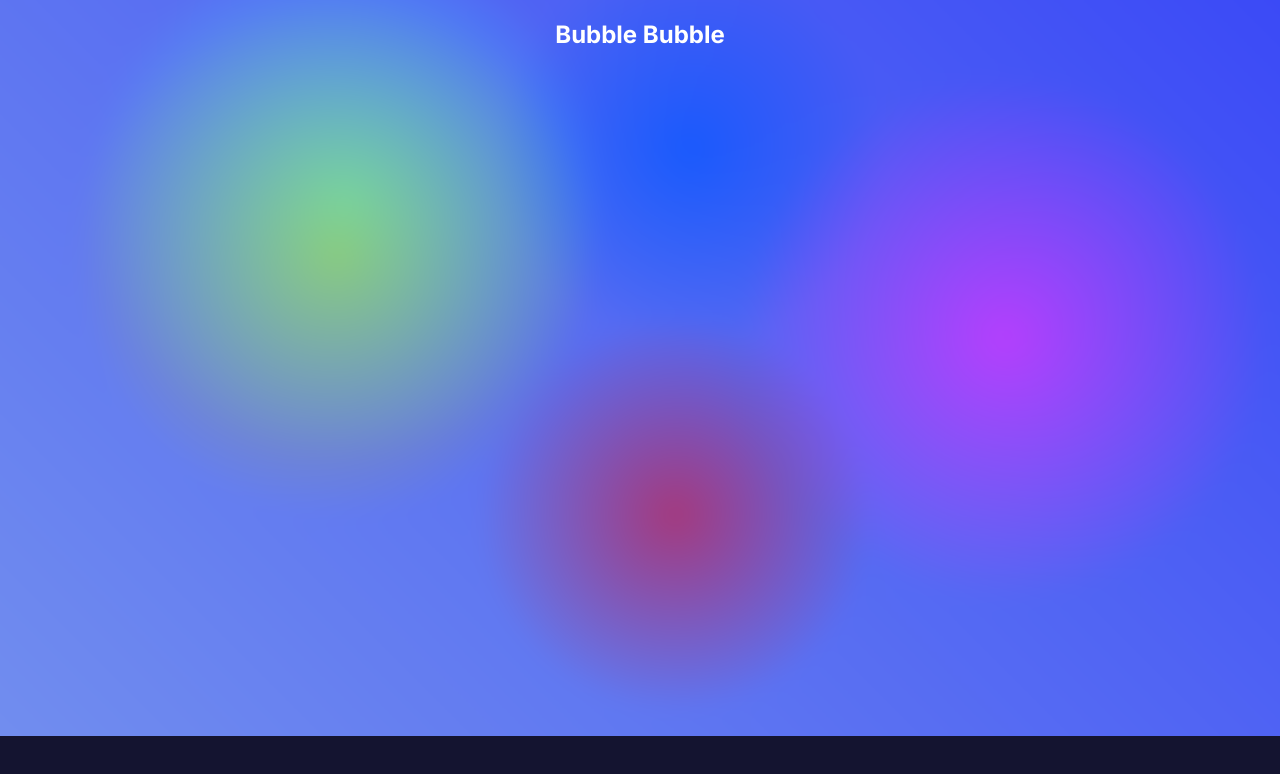
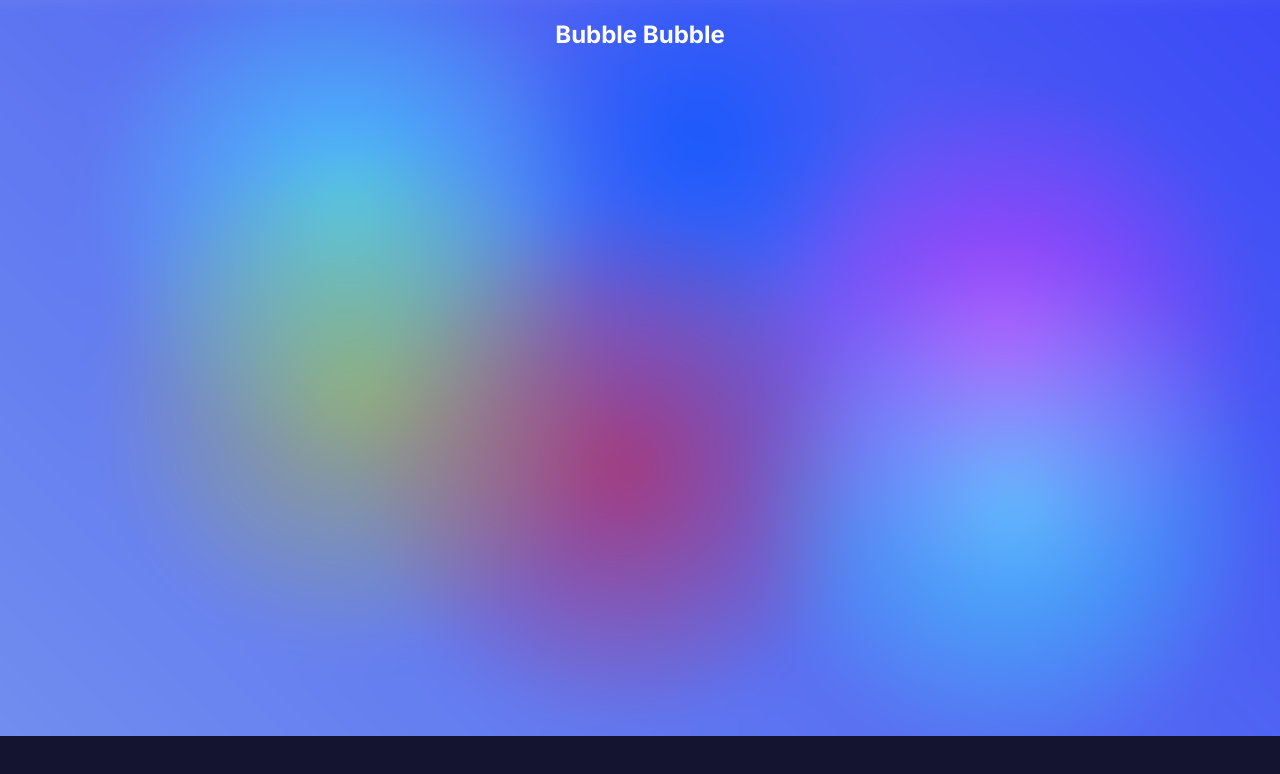
Before and after one commit to soype/bubbles, a Next.js app: page / in a window 1280 px wide. Shown: the top 774 px of the page. Built offline with nearby package versions, Linux system fonts and the light colour scheme.

Commit message:
Add extra bubble and improve filter

```diff
--- a/src/app/components/bubbles/bubbles.module.scss
+++ b/src/app/components/bubbles/bubbles.module.scss
@@ -1,17 +1,6 @@
 @mixin blend-hard {
   mix-blend-mode: hard-light;
 }
-
-// $white: rgb(234, 234, 234);
-// $white-lt: rgb(205, 206, 255);
-// $red: rgb(176, 51, 51);
-// $red-lt: rgb(251, 130, 130);
-// $purple: rgb(101, 28, 101);
-// $purple-lt: rgb(180, 86, 180);
-// $blue: rgb(0, 0, 162);
-// $blue-lt: rgb(91, 91, 179);
-// $yellow: rgb(255, 255, 0);
-// $yellow-lt: rgb(255, 255, 161);
 
 
 $blue: rgb(18, 113, 255);
@@ -38,14 +27,6 @@ $container-width: 100%;
     color: white;
     z-index: 99;
   }
-
-  svg{
-    width: 100%;
-    height: 100%;
-
-    filter: url(#goo) blur(40px);
-  }
-
 }
 
 .bubble-container {
@@ -58,7 +39,7 @@ $container-width: 100%;
   overflow: hidden;
   transform: scale(1.1);
 
-  filter: blur(10px);
+  filter: blur(20px);
 
   display: flex;
   justify-content: center;
@@ -140,7 +121,7 @@ $container-width: 100%;
   background: radial-gradient(
       circle at center,
       rgba($red, 0.8) 0,
-      rgba($red, 0) 30%
+      rgba($red, 0) 40%
     )
     no-repeat;
   @include blend-hard();
@@ -151,7 +132,7 @@ $container-width: 100%;
   left: calc( calc($container-width / 2) - calc($bubble-size * .5));
 
   transform-origin: center center;
-  animation: moveInCircleMd 7s linear infinite;
+  animation: moveInCircleSm 15s linear infinite;
 
   opacity: 1;
 }
@@ -168,11 +149,32 @@ $container-width: 100%;
 
   height: $bubble-size;
   width: $bubble-size;
-  top: 0;
+  bottom: 0;
   left: calc( calc($container-width / 2) - calc($bubble-size * .8));
 
   transform-origin: center center;
-  animation: moveInCircleMd 7s reverse linear infinite;
+  animation: moveInCircleLg 7s reverse linear infinite;
+
+  opacity: 1;
+}
+
+.b6{
+  position: absolute;
+  background: radial-gradient(
+      circle at center,
+      rgba($blue-lt, 0.8) 0,
+      rgba($blue-lt, 0) 40%
+    )
+    no-repeat;
+  @include blend-hard();
+
+  height: $bubble-size;
+  width: $bubble-size;
+  bottom: 0;
+  right: calc( calc($container-width / 2) - calc($bubble-size * .8));
+
+  transform-origin: center center;
+  animation: moveInCircleMd 7s linear infinite;
 
   opacity: 1;
 }
@@ -248,6 +250,6 @@ $container-width: 100%;
 }
 
 @keyframes moveInCircleLg {
-  from {  -webkit-transform: rotate(0deg) translateX(70px) rotate(0deg); }
-  to   {  -webkit-transform: rotate(360deg) translateX(70px) rotate(-360deg); }
+  from {  -webkit-transform: rotate(0deg) translateX(80px) rotate(0deg); }
+  to   {  -webkit-transform: rotate(360deg) translateX(80px) rotate(-360deg); }
 }
--- a/src/app/components/bubbles/index.js
+++ b/src/app/components/bubbles/index.js
@@ -42,6 +42,7 @@ const Bubbles = ({ color }) => {
         <div className={styles.b3} id="blue-lt"></div>
         <div className={styles.b4} id="red"></div>
         <div className={styles.b5} id="yellow"></div>
+        <div className={styles.b6} id="lightblue"></div>
         <div
           className={styles.interactive}
           id="interactive"
```
